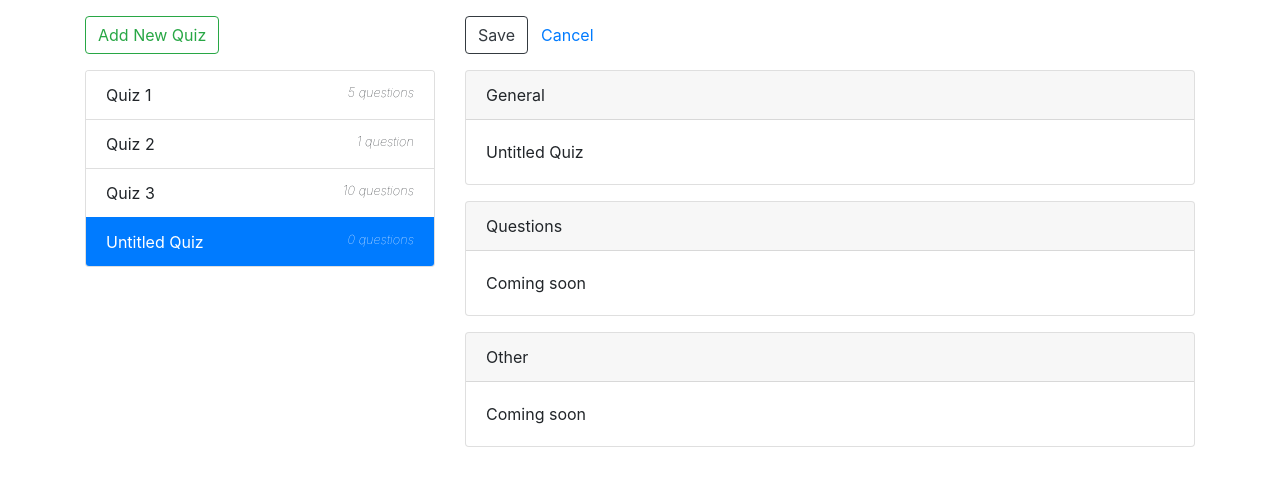
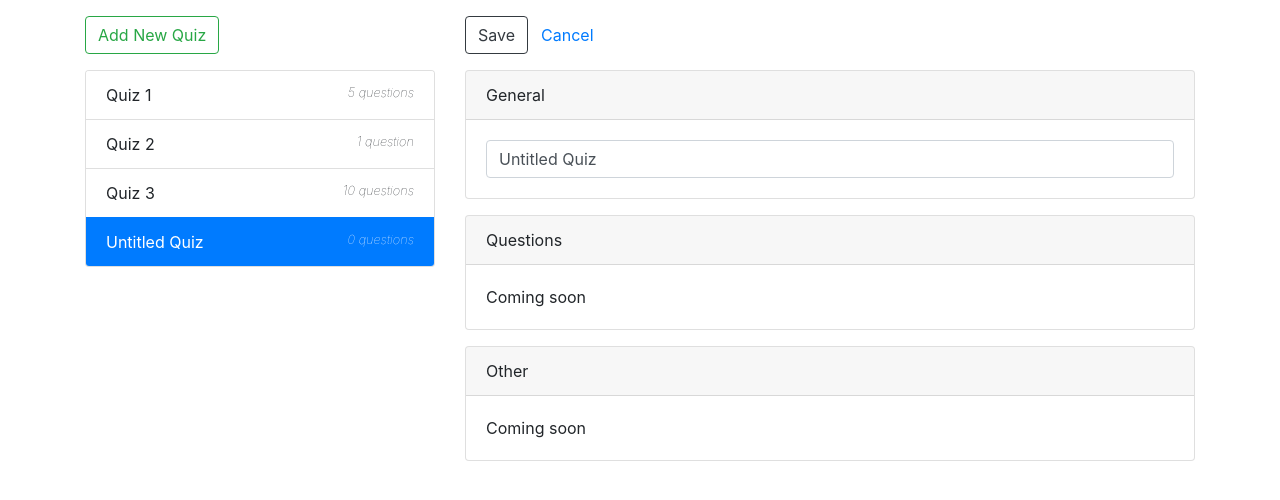
Before and after one commit to 2020-fall-jsf-tuth/quiz-editor, an Angular app: page / in a window 1280 px wide. Both pictures are taken after a click on the element "Add New Quiz". Shown: the top 500 px of the page. Built offline with nearby package versions, Linux system fonts and the light colour scheme.

Commit message:
And editing the quiz name, boom ! ! !
Don't forget to import the Forms module in app.module.ts...

And some Bootstrap class styling...

```diff
--- a/src/app/app.component.html
+++ b/src/app/app.component.html
@@ -46,7 +46,10 @@
           General
         </div>
         <div class="card-body">
-          {{ selectedQuiz.name }}
+          <input
+            [(ngModel)]="selectedQuiz.name"
+            class="form-control"
+          />
         </div>
       </div>
       <div class="card mb-3">
--- a/src/app/app.module.ts
+++ b/src/app/app.module.ts
@@ -3,6 +3,7 @@ import { NgModule } from '@angular/core';
 
 import { AppComponent } from './app.component';
 import { NgbModule } from '@ng-bootstrap/ng-bootstrap';
+import { FormsModule } from '@angular/forms';
 
 @NgModule({
   declarations: [
@@ -10,7 +11,8 @@ import { NgbModule } from '@ng-bootstrap/ng-bootstrap';
   ],
   imports: [
     BrowserModule,
-    NgbModule
+    NgbModule,
+    FormsModule
   ],
   providers: [],
   bootstrap: [AppComponent]
```
